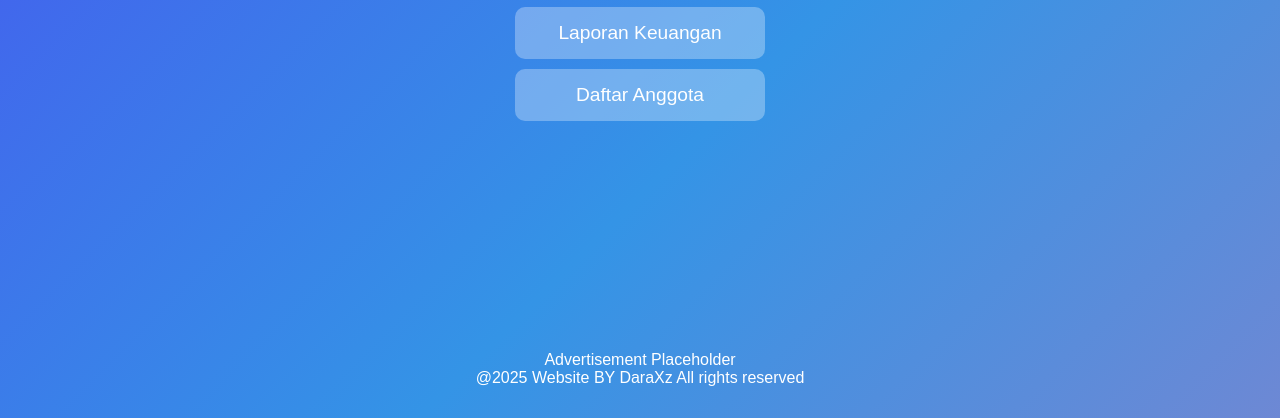
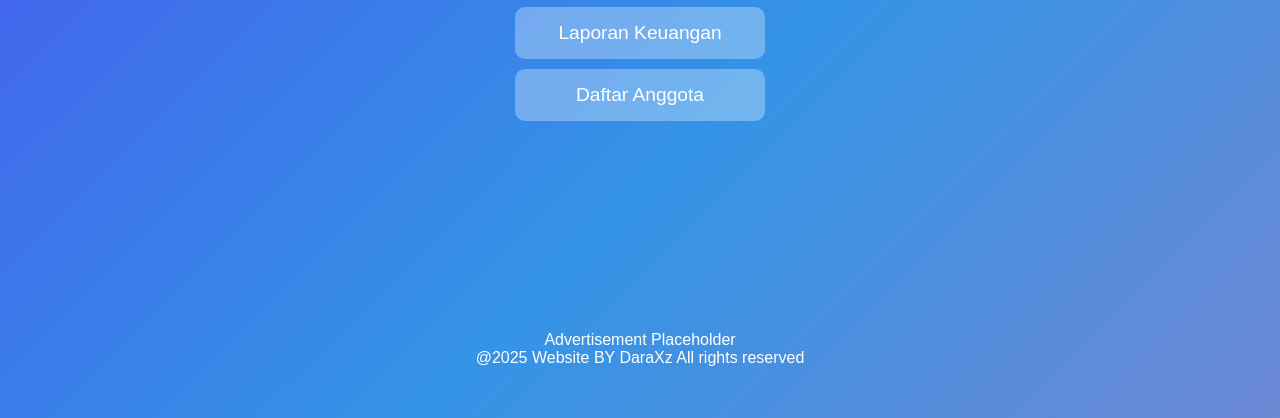
Before and after one commit to DaraOficcial/Al-Istiqomah, a plain HTML site: page Al-Istiqomah.html in a window 1280 px wide. Shown: the part 382-800 px from the top of the page. Drawn offline with Linux system fonts and the light colour scheme.

Commit message:
Update Al-Istiqomah.html

```diff
--- a/Al-Istiqomah.html
+++ b/Al-Istiqomah.html
@@ -81,7 +81,7 @@ h1 {
 }
 .advertisement, .footer{
  position: relative;
- top: 220px;
+ top: 200px;
 }
     </style>
 </head>
```
